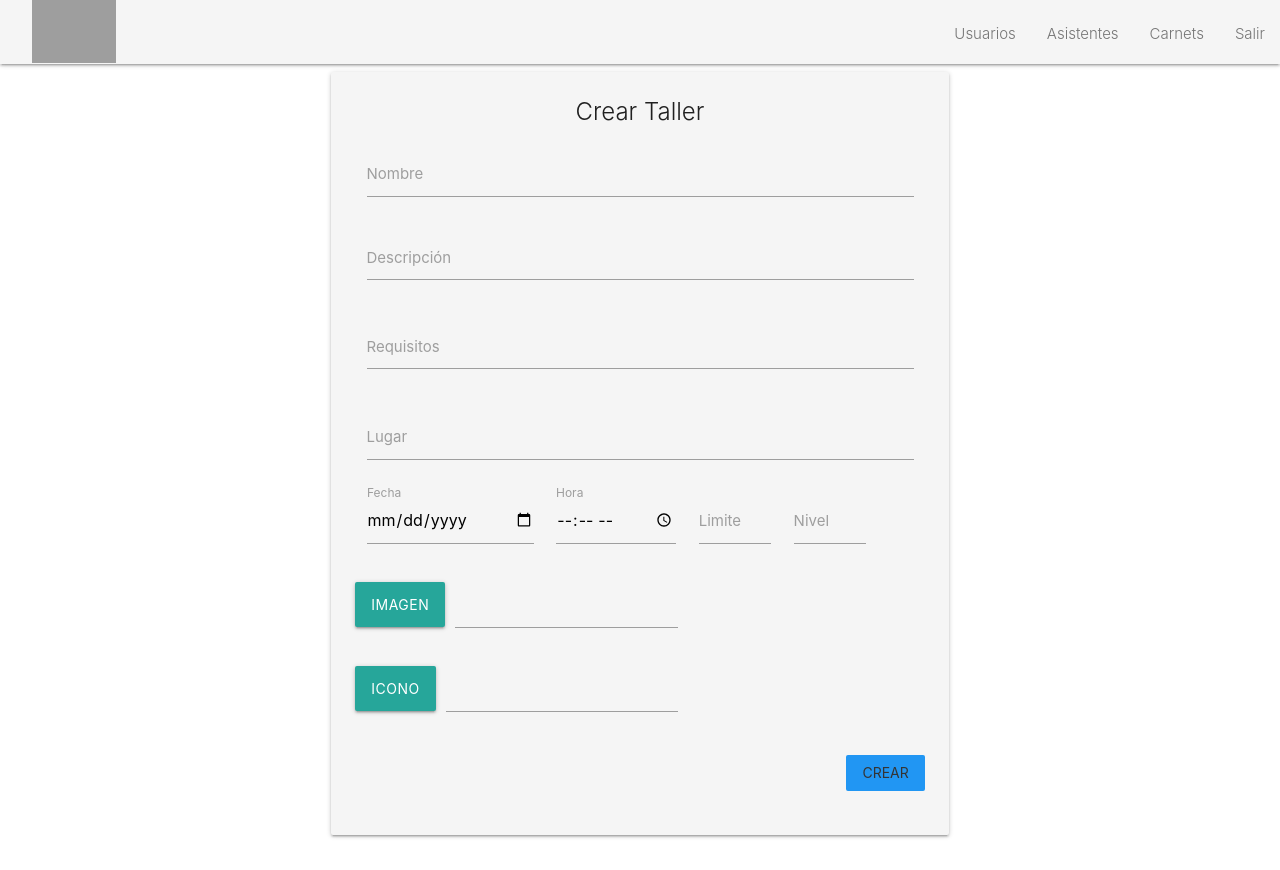
After one commit to Alxus/SISeI, a CodeIgniter app: page /database/index.php/talleres_controller/index in a window 1280 px wide. The commit adds this page. Run offline with CodeIgniter, Linux system fonts and the light colour scheme; tables that the repository leaves empty hold one stand-in row (values such as "Sample post"); some libraries are stand-ins or nearby versions; grey boxes are pictures that could not be loaded.

Commit message:
Creacion de talleres
Formulario y metodos para crear talleres.
modificacion a la base de datos

```diff
--- a/application/config/autoload.php
+++ b/application/config/autoload.php
@@ -58,7 +58,7 @@ $autoload['packages'] = array();
 |
 |	$autoload['libraries'] = array('user_agent' => 'ua');
 */
-$autoload['libraries'] = array('database','form_validation','Authentication');
+$autoload['libraries'] = array('database','form_validation','Authentication','upload');
 
 /*
 | -------------------------------------------------------------------
--- a/application/config/routes.php
+++ b/application/config/routes.php
@@ -61,6 +61,8 @@ $route['admin/panel']='Admin_controller';
 $route['admin/panel/usuarios']='Admin_controller/vista_usuarios';
 $route['admin/create_user']['POST']='Admin_controller/create_user/$data';
 $route['pago']='Pagos_controller';
+$route['admin/panel/talleres']='Talleres_controller';
+$route['admin/create_taller']='Talleres_controller/create_taller/$data';
 
 
 //Rutas Frontend
--- /dev/null
+++ b/application/controllers/Talleres_controller.php
@@ -0,0 +1,76 @@
+<?php
+defined('BASEPATH') OR exit('No direct script access allowed');
+
+class Talleres_controller extends CI_Controller {
+
+	public function __construct(){
+		parent::__construct();
+		//Cargamos los modelos que vamos a necesitar en el constructor
+		$this->load->model('Talleres_model');
+		//Reglas para validar formularios.
+		$this->form_validation->set_rules('nombre', 'Nombre', 'trim|required');
+		$this->form_validation->set_rules('descripcion', 'Descripcion', 'required');
+		$this->form_validation->set_rules('requisitos', 'Requisitos', 'required');
+		$this->form_validation->set_rules('lugar', 'Lugar', 'required');
+		$this->form_validation->set_rules('fecha', 'Fecha', 'required');
+		$this->form_validation->set_rules('hora', 'Hora', 'required');
+		$this->form_validation->set_rules('limite', 'Limite', 'integer|required');
+		$this->form_validation->set_rules('nivel', 'Nivel', 'integer|required');
+		$this->form_validation->set_rules('imagen', 'Imagen', 'required');
+		$this->form_validation->set_rules('icono', 'Icono', 'required');
+		//reglas para subir imagenes
+		$config['upload_path'] = './assets/img/';
+		$config['allowed_types'] = 'gif|jpg|png|jpeg|ico';
+		$config['remove_spaces'] = TRUE;
+		$this->upload->initialize($config);
+	}
+
+	public function index(){
+		$data['title']='Talleres';
+		$data['talleres']=$this->Talleres_model->get_talleres();
+		$this->load->view('backend/templates/header',$data);
+		$this->load->view('backend/templates/navbar');
+		$this->load->view('backend/formulario_talleres');
+		$this->load->view('backend/templates/footer');
+	}
+
+	public function create_taller(){
+		if($this->form_validation->run()){
+			$data['ponente_id']=0;
+			$data['nombre']=$this->input->post('nombre');
+			$data['descripcion']=$this->input->post('descripcion');
+			$data['requisitos']=$this->input->post('requisitos');
+			$data['lugar']=$this->input->post('lugar');
+			$data['fecha']=$this->input->post('fecha');
+			$data['hora']=$this->input->post('hora');
+			$data['limite']=$this->input->post('limite');
+			$data['nivel']=$this->input->post('nivel');
+			if($this->upload->do_upload('btnimg')){
+				$data['imagen']=base_url().'assets/img/'.$this->upload->data('file_name');
+				if($this->upload->do_upload('btnicon')){
+					$data['icono']=base_url().'assets/img/'.$this->upload->data('file_name');
+					if($this->Talleres_model->create_taller($data)){
+						$data['error']="ALL_OK";
+					}
+					else{
+						$data['error']="NOT_CREATED";
+					}
+				}
+				else{
+					$data['error']=$this->upload->display_errors();
+				}
+			}
+			else{
+				$data['error']=$this->upload->display_errors();
+			}
+		}
+		else{
+			$data['error']="BAD_POST";
+		}
+		echo json_encode($data);
+	}
+
+	public function lista_talleres(){
+		echo json_encode($this->Talleres_model->get_talleres());
+	}
+}
--- /dev/null
+++ b/application/models/Talleres_model.php
@@ -0,0 +1,26 @@
+<?php
+class Talleres_model extends CI_Model{
+
+    public function __construct(){
+        parent::__construct();
+    }
+
+    public function create_taller($data){
+        $this->db->insert('taller',$data);
+        return $this->db->affected_rows()!=0;
+    }
+
+     public function get_talleres(){
+        return $this->db->get('taller')->result_array();
+    }
+
+    public function edit_taller($data){
+        $this->db->update('taller',$data);
+        return $this->db->affected_rows()!=0;
+    }
+
+    public function find_taller($data){
+        return $this->db->get_where('taller',$data)->result_array();
+    }
+
+}
--- /dev/null
+++ b/application/views/backend/formulario_talleres.php
@@ -0,0 +1,72 @@
+<div class="row">
+	<div class="col s12 m6 offset-m3">
+		<div class="card grey lighten-4">
+			<div class="card-content">
+				<span class="card-title center">Crear Taller</span>
+				<div class="row">
+					<form id="talleres-form" method="POST" action=<?php echo site_url('admin/create_taller');?> class="col s12" enctype="multipart/form-data">
+						<div class="input-field col s12">
+							<input id="nombre" type="text" name="nombre">
+							<label for="nombre">Nombre</label>
+						</div>
+						<div class="input-field col s12">
+							<textarea id="descripcion" name="descripcion" class="materialize-textarea"></textarea>
+							<label for="descripcion">Descripción</label>
+						</div>
+						<div class="input-field col s12">
+							<textarea id="requisitos" name="requisitos" class="materialize-textarea"></textarea>
+							<label for="requisitos">Requisitos</label>
+						</div>
+						<div class="input-field col s12">
+							<input id="lugar" type="text" name="lugar">
+							<label for="lugar">Lugar</label>
+						</div>
+						<div class="input-field col s6 m4">
+							<input id="fecha" type="date" name="fecha">
+							<label for="fecha">Fecha</label>
+						</div>
+						<div class="input-field col s6 m3">
+							<input id="hora" type="time" name="hora">
+							<label for="hora">Hora</label>
+						</div>
+						<div class="input-field col s6 m2">
+							<input id="limite" type="text" name="limite">
+							<label for="limite">Limite</label>
+						</div>
+						<div class="input-field col s6 m2">
+							<input id="nivel" type="text" name="nivel">
+							<label for="nivel">Nivel</label>
+						</div>
+						<div class="row">
+							<div class="file-field input-field col s7">
+								<div class="btn">
+									<span>Imagen</span>
+									<input id="btnimg" name="btnimg" type="file">
+								</div>
+								<div class="file-path-wrapper hide-on-med-and-down">
+									<input id="imagen" name="imagen" class="file-path validate" type="text">
+								</div>
+							</div>
+							<div class="col s5">
+								<img id="img" src="" class="responsive-img">
+							</div>
+							<div class="file-field input-field col s7">
+								<div class="btn">
+									<span>Icono</span>
+									<input id="btnicon" name="btnicon" type="file">
+								</div>
+								<div class="file-path-wrapper hide-on-med-and-down">
+									<input id="icono" name="icono" class="file-path validate" type="text">
+								</div>
+							</div>
+							<div class="col s5">
+								<img id="icon" src="" class="responsive-img">
+							</div>
+						</div>
+						<button class="btn-flat right blue">Crear</button>
+					</form>
+				</div>
+			</div>
+		</div>
+	</div>
+</div>
--- a/application/views/backend/templates/header.php
+++ b/application/views/backend/templates/header.php
@@ -3,7 +3,6 @@
 <head>
   <link href="https://fonts.googleapis.com/icon?family=Material+Icons" rel="stylesheet">
   <link type="text/css" rel="stylesheet" href=<?php echo base_url()."assets/css/materialize.min.css";?> media="screen,projection"/>
-    <link type="text/css" rel="stylesheet" href=<?php echo base_url()."assets/js/particles.js";?> media="screen,projection"/>
   <meta name="viewport" content="width=device-width, initial-scale=1.0"/>
   <title><?php echo $title;?></title>
 </head>
--- a/application/views/backend/templates/navbar.php
+++ b/application/views/backend/templates/navbar.php
@@ -3,6 +3,9 @@
   .brand-logo img{
     max-height: 2em;
     margin-left: 1em;
+  }
+  .hiddendiv{
+    display: none;
   }
 </style>
 <!--Esta navbar la editaremos cuando agreguemos secciones-->
--- a/assets/js/main_backend.js
+++ b/assets/js/main_backend.js
@@ -1,4 +1,24 @@
 
+
+$("#btnicon").change(function() {
+  readURL(this,'#icon');
+});
+$("#btnimg").change(function() {
+  readURL(this,'#img');
+});
+//Funcion para que se vea una preview de la imagen a subir
+function readURL(input,target) {
+  if (input.files && input.files[0]) {
+    var reader = new FileReader();
+    reader.onload = function(e) {
+      $(target).attr('src', e.target.result);
+    }
+    reader.readAsDataURL(input.files[0]);
+  }
+}
+
+
+//funciones para los forms con ajax
 $('#login-form').submit(function(event){
   event.preventDefault();
   $.ajax({
```
Also changed, not shown: application/views/backend/panel.php (+0 -14 lines), siseixii.sql (+36 -0 lines), 1 other file. Lines whose indentation alone changed are shown as unchanged.
